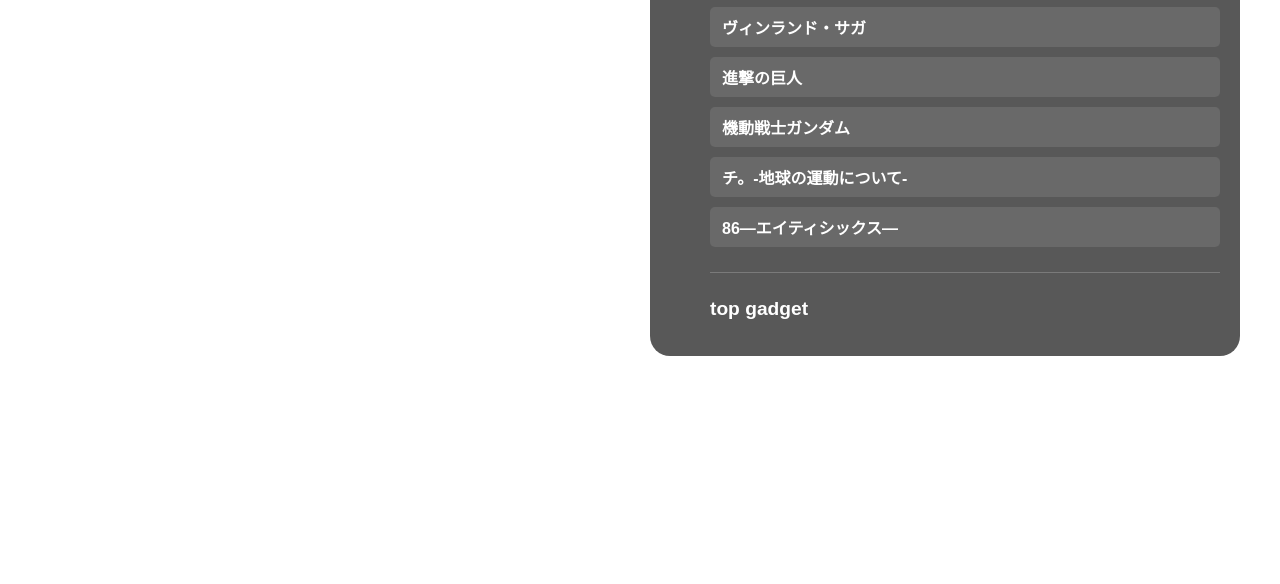
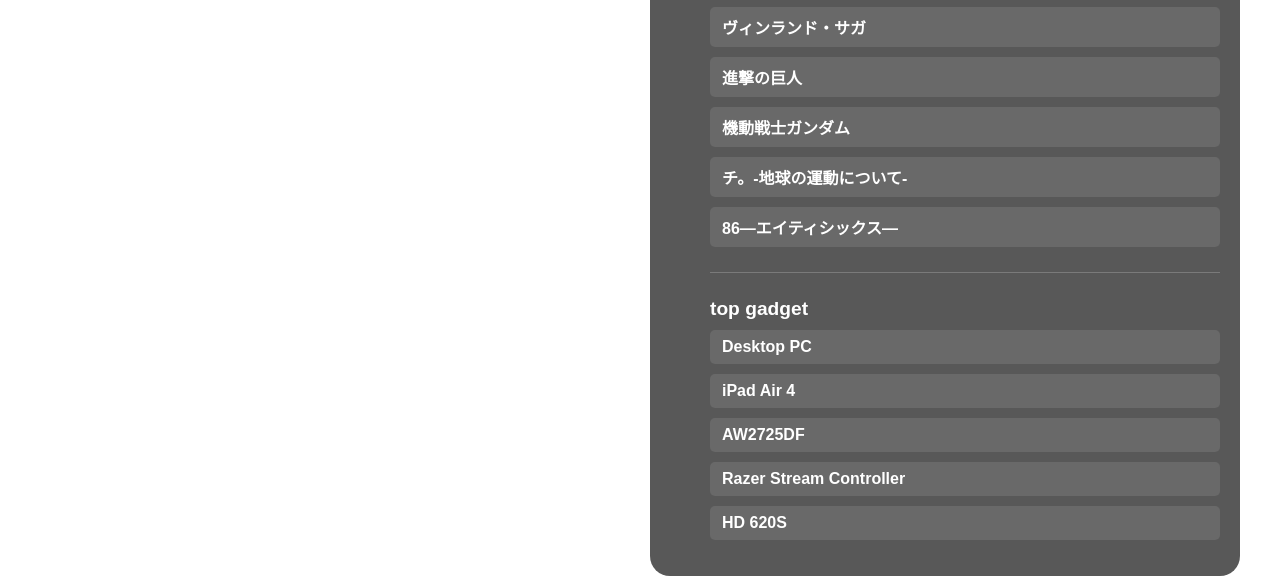
Before and after one commit to Miyamon2/site-2, an Astro site: page / in a window 1280 px wide. Shown: the part 839-1423 px from the top of the page. Before the commit the page ends 1203 px from the top, so only its background shows below. Built offline with nearby package versions, Linux system fonts and the light colour scheme; Astro itself is replaced by a stand-in of ours; no server answers.

Commit message:
gadgetの欄を追加 過去の記事更新

```diff
--- /dev/null
+++ b/src/components/TopGadgetList.astro
@@ -0,0 +1,44 @@
+---
+const topGadgets = [
+{ name: "Desktop PC", description: "自分で作ったデスクトップ用のコンピュータ",  url:"https://docs.google.com/spreadsheets/d/1-9ekcJnx486aMwVHoJ3-l3qF2nN_7omw/edit?usp=sharing&ouid=103697417392348624843&rtpof=true&sd=true"},
+{ name: "iPad Air 4", description: "versatileなタブレット",  url:"https://support.apple.com/ja-jp/111905"},
+{ name: "AW2725DF", description: "有機ELの360Hzのゲーミングモニター",  url:"https://www.dell.com/ja-jp/shop/alienware-27-360hz-qd-oled-%E3%82%B2%E3%83%BC%E3%83%9F%E3%83%B3%E3%82%B0%E3%83%A2%E3%83%8B%E3%82%BF%E3%83%BC-aw2725df/apd/210-blqj/%E3%83%A2%E3%83%8B%E3%82%BF%E3%83%BC-%E3%83%A2%E3%83%8B%E3%82%BF%E3%83%BC%E3%82%A2%E3%82%AF%E3%82%BB%E3%82%B5%E3%83%AA%E3%83%BC"},
+{ name: "Razer Stream Controller ", description: "便利なショートカットボタン",  url:"https://www.razer.com/jp-jp/streaming-accessories/razer-stream-controller"},
+{ name: "HD 620S", description: "健康管理機能が充実したスマートウォッチ",  url:"https://www.sennheiser-hearing.com/ja-JP/p/hd-620s/?srsltid=AfmBOory2hHbPHvQN3xqh06faWs3aLVgmkzAmnf0ciRsUI3QW73bAE1h"}
+];
+---
+
+<ul class="top-gadget-list">
+    {topGadgets.map((gadget) => (
+      <li>
+        <a href={gadget.url} target="_blank" rel="noopener noreferrer" class="gadget-title">
+          {gadget.name}
+        </a>
+      </li>
+    ))}
+  </ul>
+
+  <style>
+    .top-gadget-list {
+      list-style-type: none;
+      padding: 0;
+    }
+
+    .top-gadget-list li {
+      margin-bottom: 10px;
+      background-color: rgba(255, 255, 255, 0.1);
+      padding: 8px 12px;
+      border-radius: 5px;
+    }
+
+    .gadget-title {
+      font-weight: bold;
+      color: #fff;
+      text-decoration: none;
+      transition: color 0.3s ease;
+    }
+
+    .gadget-title:hover {
+      color: #3498db;
+    }
+  </style>
--- a/src/pages/index.astro
+++ b/src/pages/index.astro
@@ -4,6 +4,7 @@
 import TopGameList from "../components/TopGameList.astro";
 import TopAnimeList from "../components/TopAnimeList.astro";
 import TopMusicList from "../components/TopMusicList.astro";
+import TopGadgetList from "../components/TopGadgetList.astro";
 ---
 
 <Layout>
@@ -120,6 +121,7 @@
                             </section>
                             <section class="class-gadget">
                                 <h2>top gadget</h2>
+                                <TopGadgetList />
                             </section>
                         </ul>
                     </section>
```
